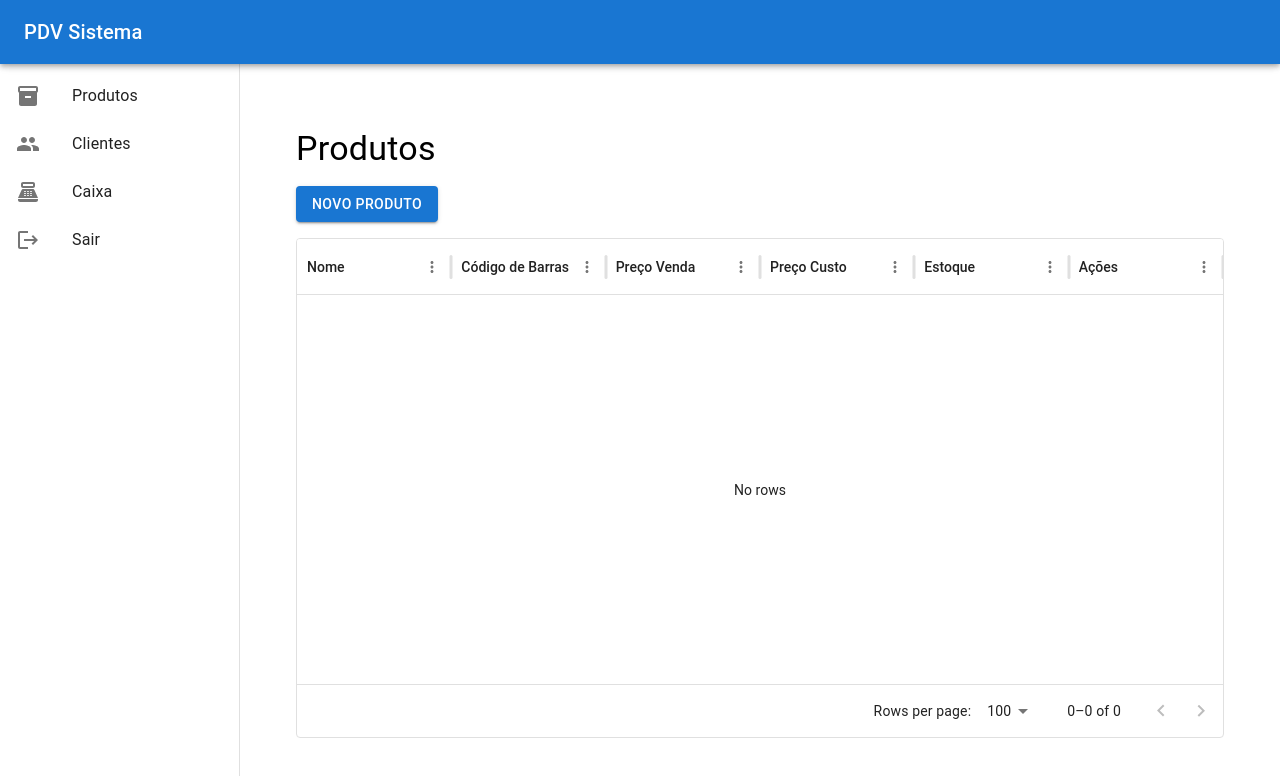
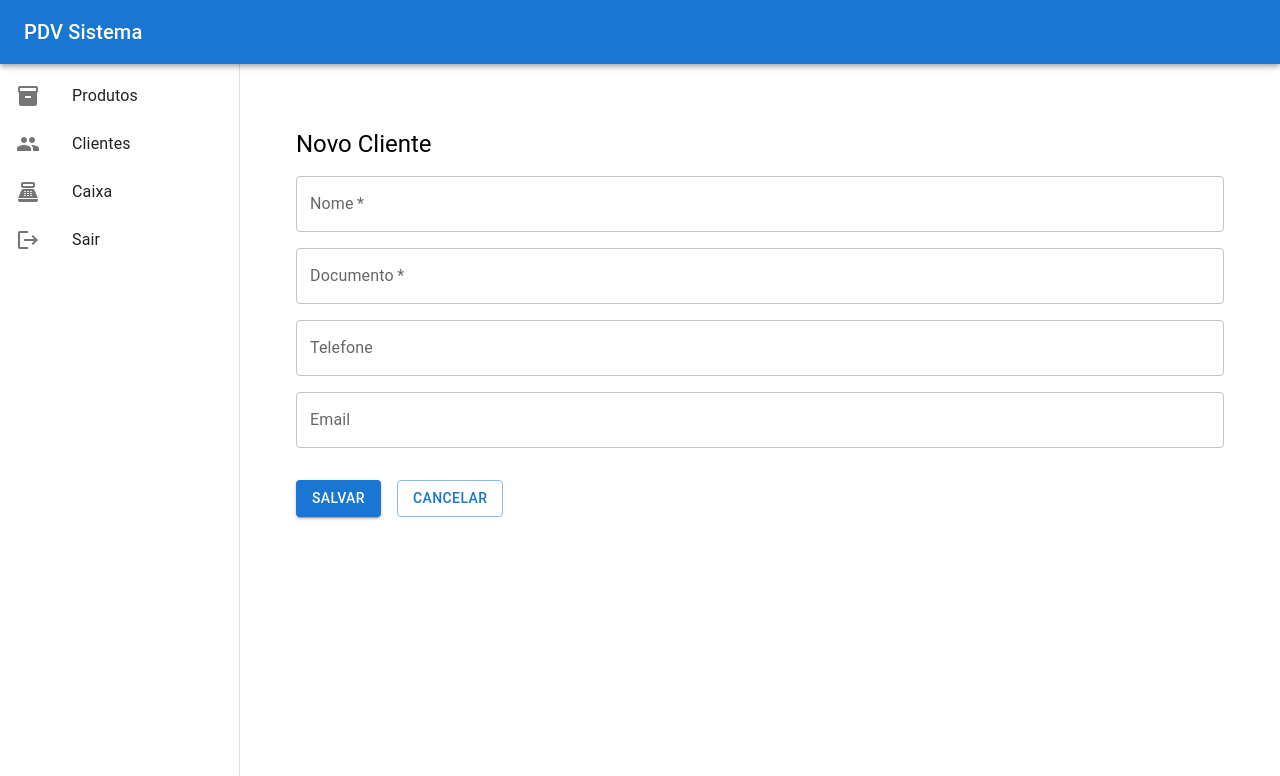
Before and after one commit to andreitoledo/altsystems.webpdv, a React (Vite) app in the folder pdv-frontend/: page /cliente/novo in a window 1280 px wide. Before the commit this address led to /produtos. Shown: the top 776 px of the page. Built offline with nearby package versions, Linux system fonts and the light colour scheme; no server answers; sample sign-in values are in the browser's storage.

Commit message:
Tela de Clientes

```diff
--- a/pdv-frontend/src/App.jsx
+++ b/pdv-frontend/src/App.jsx
@@ -7,6 +7,7 @@ import CaixaPage from './pages/CaixaPage';
 import { useAuth } from './auth/AuthContext';
 import Layout from './layout/Layout';
 import ProdutoForm from './components/ProdutoForm';
+import ClienteForm from './components/ClienteForm';
 
 function App() {
   const { isAuthenticated } = useAuth();
@@ -23,12 +24,20 @@ function App() {
   return (
     <Layout>
       <Routes>
+        {/* Produtos */}
         <Route path="/produtos" element={isAuthenticated ? <ProdutoPage /> : <Navigate to="/login" />} />
+        <Route path="/produto/novo" element={<ProdutoForm />} />
+        <Route path="/produto/:id" element={<ProdutoForm />} />
+
+        {/* Clientes */}
         <Route path="/clientes" element={<ClientePage />} />
+        <Route path="cliente/novo" element={<ClienteForm />} />
+        <Route path="cliente/:id" element={<ClienteForm />} />
+
+        {/* Caixa */}
         <Route path="/caixa" element={<CaixaPage />} />
         <Route path="*" element={<Navigate to={isAuthenticated ? "/produtos" : "/login"} />} />
-        <Route path="/produto/novo" element={<ProdutoForm />} />
-        <Route path="/produto/:id" element={<ProdutoForm />} />
+
 
       </Routes>
 
--- /dev/null
+++ b/pdv-frontend/src/components/ClienteForm.jsx
@@ -0,0 +1,86 @@
+import React, { useEffect, useState } from 'react';
+import { Container, TextField, Typography, Button, Box } from '@mui/material';
+import { useNavigate, useParams } from 'react-router-dom';
+import api from '../api/api';
+
+const ClienteForm = () => {
+  const [cliente, setCliente] = useState({
+    nome: '',
+    documento: '',
+    telefone: '',
+    email: '',
+    ativo: true
+  });
+
+  const { id } = useParams();
+  const navigate = useNavigate();
+
+  useEffect(() => {
+    if (id) {
+      api.get(`/api/Cliente/${id}`)
+        .then(res => setCliente(res.data))
+        .catch(err => console.error(err));
+    }
+  }, [id]);
+
+  const handleChange = (e) => {
+    setCliente({ ...cliente, [e.target.name]: e.target.value });
+  };
+
+  const handleSubmit = async (e) => {
+    e.preventDefault();
+    try {
+      if (id) {
+        await api.put(`/api/Cliente/${id}`, cliente);
+      } else {
+        await api.post('/api/Cliente', cliente);
+      }
+      navigate('/clientes');
+    } catch (err) {
+      console.error(err);
+      alert('Erro ao salvar cliente');
+    }
+  };
+
+  return (
+    <Container>
+      <Typography variant="h5" mt={4} mb={2}>{id ? 'Editar Cliente' : 'Novo Cliente'}</Typography>
+      <Box component="form" onSubmit={handleSubmit} sx={{ display: 'flex', flexDirection: 'column', gap: 2 }}>
+        <TextField
+          label="Nome"
+          name="nome"
+          value={cliente.nome}
+          onChange={handleChange}
+          required
+        />
+        <TextField
+          label="Documento"
+          name="documento"
+          value={cliente.documento}
+          onChange={handleChange}
+          required
+        />
+        <TextField
+          label="Telefone"
+          name="telefone"
+          value={cliente.telefone}
+          onChange={handleChange}
+        />
+        <TextField
+          label="Email"
+          name="email"
+          value={cliente.email}
+          onChange={handleChange}
+        />
+        <Box mt={2}>
+          <Button type="submit" variant="contained">Salvar</Button>
+          <Button variant="outlined" sx={{ ml: 2 }} onClick={() => navigate('/clientes')}>
+            Cancelar
+          </Button>
+        </Box>
+      </Box>
+    </Container>
+  );
+};
+
+export default ClienteForm;
--- a/pdv-frontend/src/pages/ClientePage.jsx
+++ b/pdv-frontend/src/pages/ClientePage.jsx
@@ -1,8 +1,71 @@
-import React from 'react';
-import { Typography } from '@mui/material';
+import React, { useEffect, useState } from 'react';
+import { Container, Typography, Button, Box } from '@mui/material';
+import { DataGrid } from '@mui/x-data-grid';
+import { useNavigate } from 'react-router-dom';
+import api from '../api/api';
 
 const ClientePage = () => {
-  return <Typography variant="h4">Clientes</Typography>;
+  const [clientes, setClientes] = useState([]);
+  const [pageSize, setPageSize] = useState(10);
+  const navigate = useNavigate();
+
+  useEffect(() => {
+    carregarClientes();
+  }, []);
+
+  const carregarClientes = () => {
+    api.get('/api/Cliente')
+      .then(res => {
+        const data = res.data
+          .filter(c => c.ativo !== false)
+          .map(c => ({ ...c, id: c.id || c.Id }));
+        setClientes(data);
+      })
+      .catch(err => console.error(err));
+  };
+
+  const inativarCliente = async (id) => {
+    if (!window.confirm("Deseja realmente inativar este cliente?")) return;
+    await api.put(`/api/Cliente/Inativar/${id}`);
+    carregarClientes();
+  };
+
+  const columns = [
+    { field: 'nome', headerName: 'Nome', flex: 1 },
+    { field: 'documento', headerName: 'Documento', flex: 1 },
+    { field: 'telefone', headerName: 'Telefone', flex: 1 },
+    { field: 'email', headerName: 'Email', flex: 1 },
+    {
+      field: 'acoes',
+      headerName: 'Ações',
+      sortable: false,
+      flex: 1,
+      renderCell: (params) => (
+        <Box>
+          <Button size="small" variant="outlined" onClick={() => navigate(`/cliente/${params.row.id}`)}>Editar</Button>
+          <Button size="small" color="error" onClick={() => inativarCliente(params.row.id)} sx={{ ml: 1 }}>Inativar</Button>
+        </Box>
+      )
+    }
+  ];
+
+  return (
+    <Container>
+      <Typography variant="h4" mt={4} mb={2}>Clientes</Typography>
+      <Button variant="contained" onClick={() => navigate('/cliente/novo')} sx={{ mb: 2 }}>
+        Novo Cliente
+      </Button>
+      <div style={{ height: 500, width: '100%' }}>
+        <DataGrid
+          rows={clientes}
+          columns={columns}
+          pageSize={pageSize}
+          rowsPerPageOptions={[10, 25, 50]}
+          onPageSizeChange={(newSize) => setPageSize(newSize)}
+        />
+      </div>
+    </Container>
+  );
 };
 
 export default ClientePage;
```
